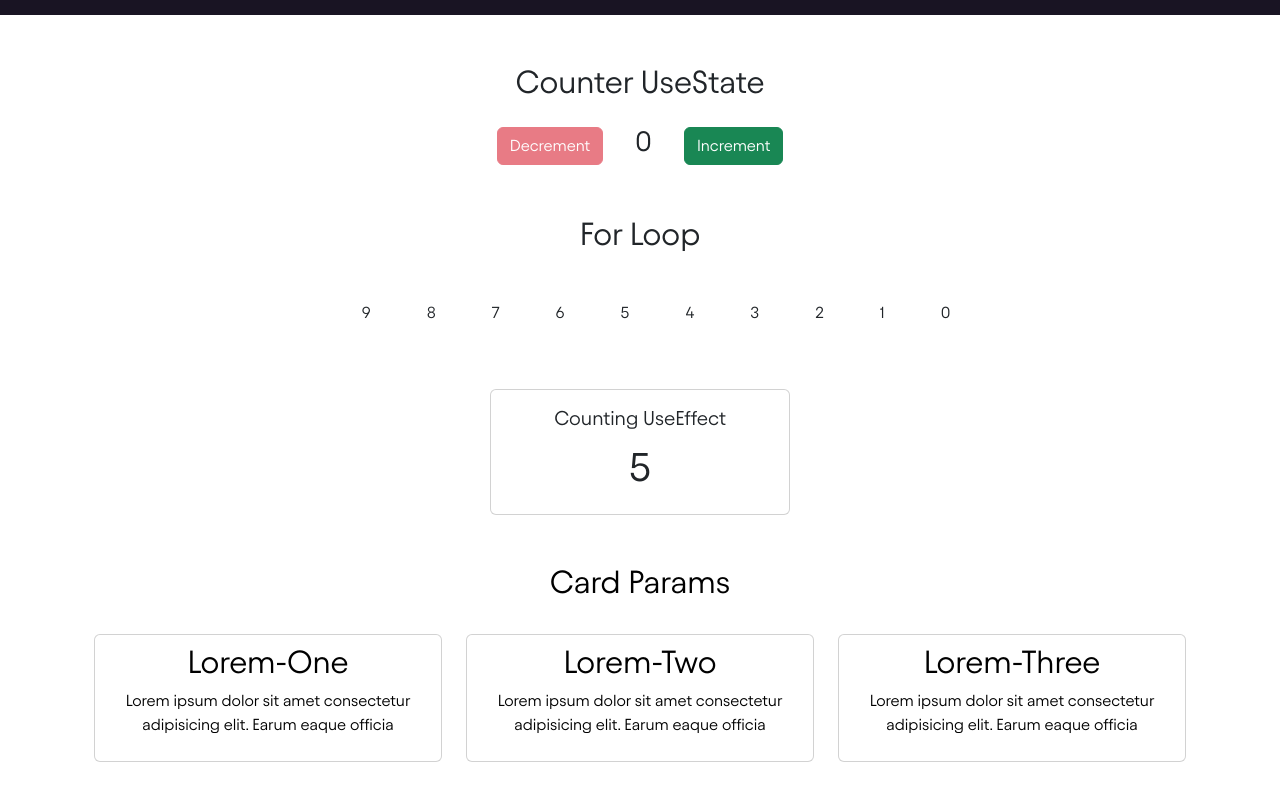
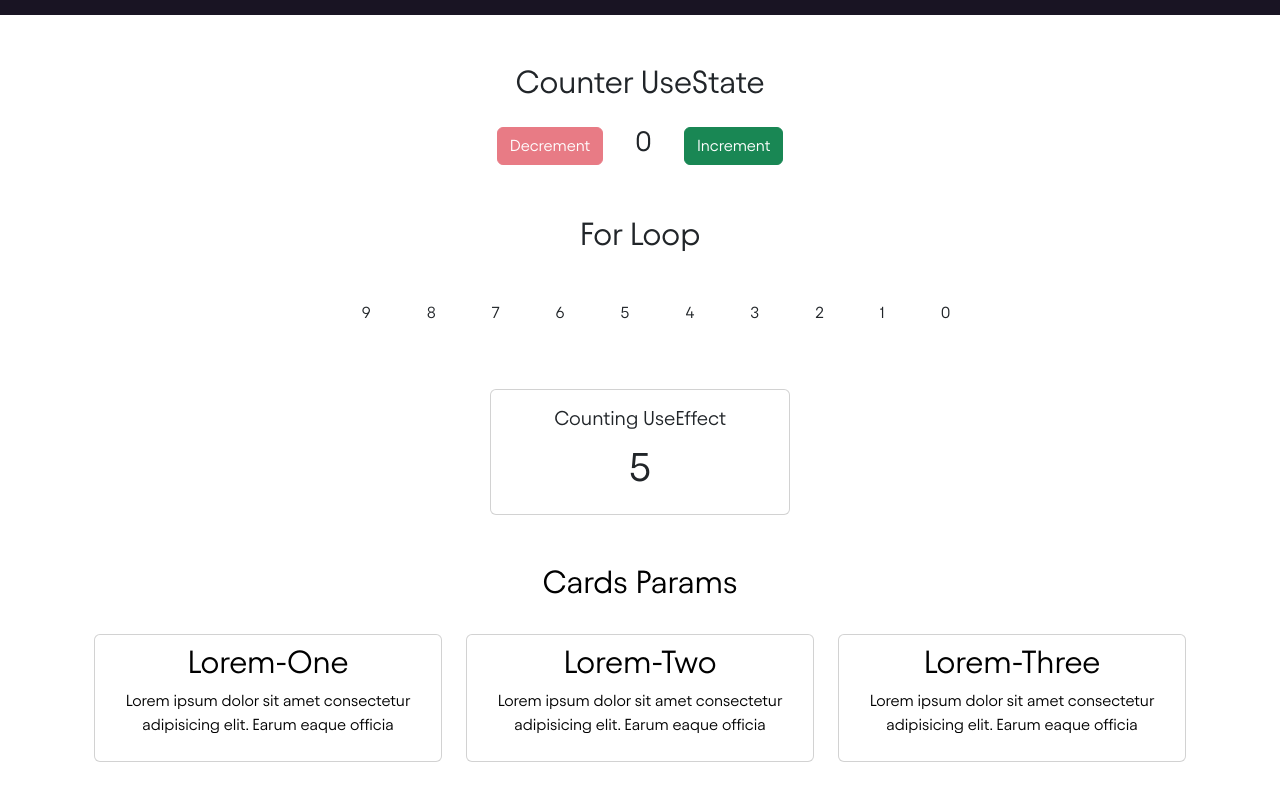
Before and after one commit to sonambishnoi550/react-test, a React (Create React App) app: page /about in a window 1280 px wide. Shown: the part 785-1585 px from the top of the page. Built offline with nearby package versions, Linux system fonts and the light colour scheme.

Commit message:
change name

```diff
--- a/src/components/about/Card.jsx
+++ b/src/components/about/Card.jsx
@@ -13,7 +13,7 @@ const Cards = () => {
 
     return (
         <div className="container row row-gap-4 mx-auto py-5">
-            <h2 className=' text-black text-center'>Card Params</h2>
+            <h2 className=' text-black text-center'>Cards Params</h2>
             {CARDS_ITEMS.map((card, i) => (
                 <div className="col-lg-4 col-md-6 col-sm-12" key={i}>
                     <div
```
